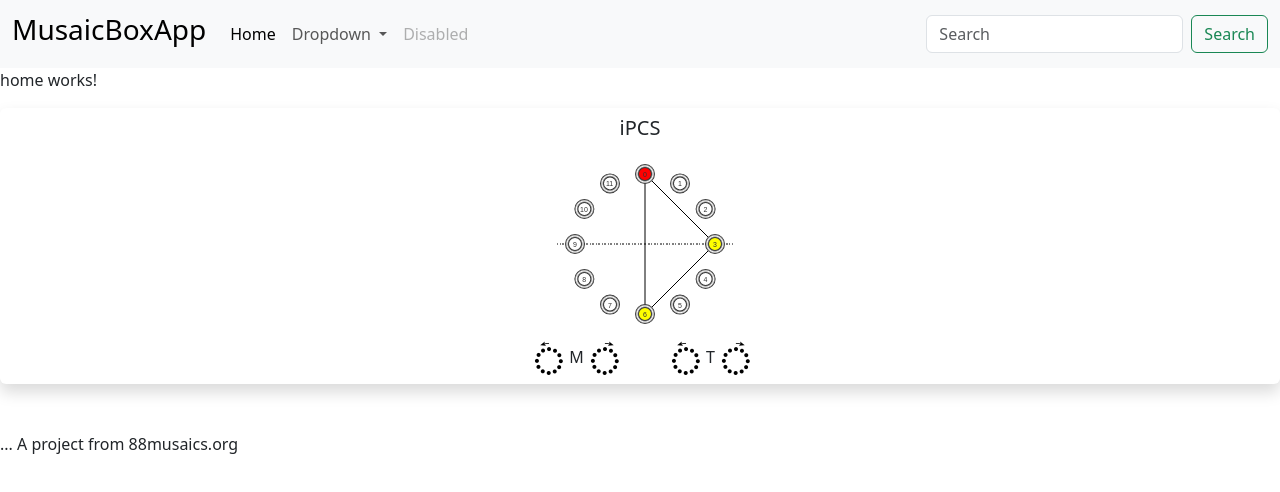
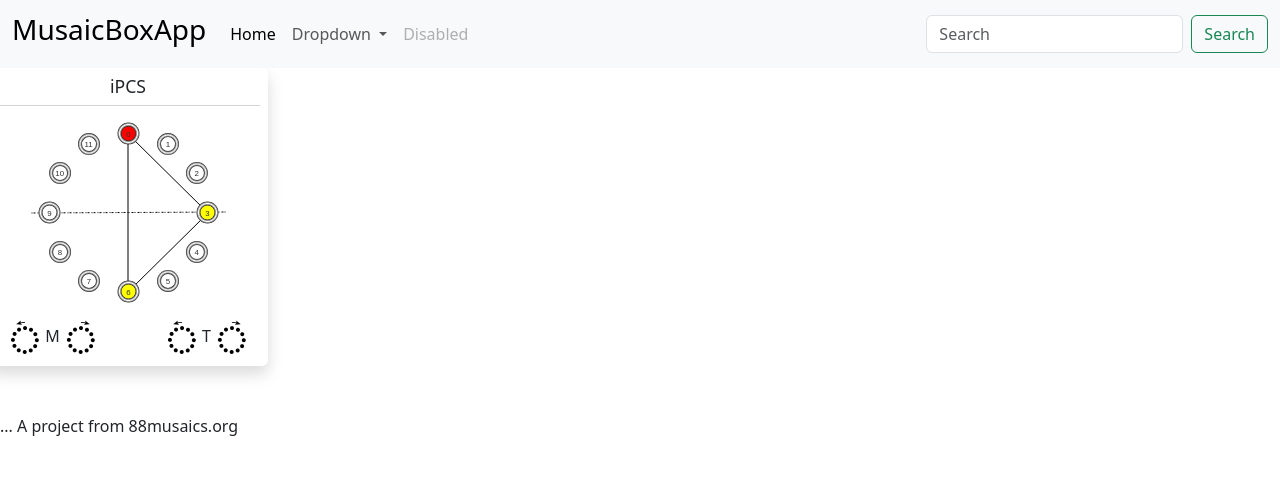
Before and after one commit to ocapuozzo/musaicbox-app, an Angular app: page / in a window 1280 px wide. Shown: the top 492 px of the page. Built offline with nearby package versions, Linux system fonts and the light colour scheme.

Commit message:
uiclock maquette

```diff
--- a/package.json
+++ b/package.json
@@ -1,6 +1,6 @@
 {
   "name": "musaic-box-app",
-  "version": "0.0.0",
+  "version": "0.0.1",
   "scripts": {
     "ng": "ng",
     "start": "ng serve",
--- a/src/app/component/clock/clock.component.css
+++ b/src/app/component/clock/clock.component.css
@@ -1,8 +1,4 @@
 .clock-pcs {
   display: inline-flex;
   text-align: center;
-  width: 250px;
-  height: 250px;
-  min-width: 40px;
-  min-height: 40px;
 }
--- a/src/app/component/uiclock/uiclock.component.css
+++ b/src/app/component/uiclock/uiclock.component.css
@@ -1,13 +1,16 @@
-.is-clock  {
-  background-color: white;
-  width: 220px;
-  height: 220px;
+#containercanvas {
+  width: 100%;
+  text-align:center;
+  margin: auto;
 }
 
- .panel-navigate {
-   display: flex;
-   justify-content: space-between;
- }
+canvas {
+  display: inline;
+}
+.panel-navigate {
+  display: flex;
+  justify-content: space-between;
+}
 
 .actionable {
   cursor: pointer;
@@ -42,52 +45,3 @@
     transform: scale(.95) rotate(-5deg);
   }
 }
-
-h3 {
-  text-align: left;
-}
-
-h5 {
-  font-size: 1.1rem;
-}
-
-.title-detail {
-  border-bottom-style: solid;
-  border-width: 1px;
-  border-bottom-color: lightgray;
-}
-
-.analyse-pcs {
-  text-decoration-color: brown;
-  font-size: 1rem;
-  background-color: blanchedalmond;
-}
-
-.id-pcs {
-  text-decoration-color: brown;
-  background-color: blanchedalmond;
-  font-size: 0.7rem;
-}
-
-/*.clockpcs_ {*/
-/*  width: 80%;*/
-/*}*/
-
-fieldset.representation-border {
-  display: inline;
-  border: 1px groove #ddd !important;
-  padding: 0 1.4em 0.5em 1em !important;
-  margin: 0 1em 1.5em 0 !important;
-  -webkit-box-shadow: 0px 0px 0px 0px #000;
-  box-shadow: 0px 0px 0px 0px #000;
-}
-
-legend.representation-border {
-  font-size: 1em !important;
-  font-weight: bold !important;
-  font-style: italic;
-  text-align: left !important;
-  width: auto;
-  padding: 0 10px;
-  border-bottom: none;
-}
--- a/src/app/component/uiclock/uiclock.component.html
+++ b/src/app/component/uiclock/uiclock.component.html
@@ -1,9 +1,9 @@
 <div class="is-clock" #containercanvas>
-  <div style="margin-left: 25px;">
+  <div #containercanvas id="containercanvas">
     <canvas #canvas></canvas>
   </div>
   <div class="panel-navigate">
-    <span >
+    <span>
       <img
         src="./assets/img/t-.png"
         title="modulate"
@@ -12,7 +12,7 @@
         width="33"
         height="41">
       <span>&nbsp;M&nbsp;</span>
-      <span >
+      <span>
         <img
           src="./assets/img/t+.png"
           title="modulate"
@@ -24,7 +24,7 @@
         </span>
     </span>
 
-    <span >
+    <span>
       <img
         src="./assets/img/t-.png"
         title="transpose"
@@ -33,7 +33,7 @@
         width="33"
         height="41">
       <span>&nbsp;T&nbsp;</span>
-<!--      <span v-on:click="transpose(1, $event)">-->
+      <!--      <span v-on:click="transpose(1, $event)">-->
       <span>
         <img
           src="./assets/img/t+.png"
--- a/src/app/component/uiclock/uiclock.component.ts
+++ b/src/app/component/uiclock/uiclock.component.ts
@@ -25,26 +25,21 @@ export class UiclockComponent {
     // @ts-ignore
     this.context = this.canvas.nativeElement.getContext('2d');
 
-    let len = this.size ? this.size : Math.min(this.context.canvas.clientWidth, this.context.canvas.clientHeight)
-    console.log('clientHeight' + this.containerCanvas.nativeElement.clientHeight)
-    console.log('clientWidth' + this.containerCanvas.nativeElement.clientWidth)
-   len = Math.min(this.containerCanvas.nativeElement.clientWidth, this.containerCanvas.nativeElement.clientHeight)
+    let len = Math.min(this.containerCanvas.nativeElement.clientWidth, this.containerCanvas.nativeElement.clientHeight)
+
+    this.canvas.nativeElement.width = len
+    this.canvas.nativeElement.height = len // square
+
     this.clockDrawing = new ClockDrawing( {
       ipcs: this.ipcs,
       ctx: this.context,
-      width: len * .8,
-      height: len * .8, // square
+      width: len,
+      height: len, // square
       pc_color : "yellow",
       segmentsLineDash : [ [1, 2, 2, 1], [2, 3] ] // median, inter
     })
 
     this.setupEvents();
-    // Resize the canvas to fit its parent's width.
-    // Normally you'd use a more flexible resize system.
-    len = Math.min(this.containerCanvas.nativeElement.clientWidth, this.containerCanvas.nativeElement.clientHeight)
-    this.canvas.nativeElement.width = len * .8
-    this.canvas.nativeElement.height = len * .8
-
     this.drawClock();
   }
 
--- a/src/app/core/GroupAction.ts
+++ b/src/app/core/GroupAction.ts
@@ -186,8 +186,8 @@ export class GroupAction {
       if (!orbitsSortedByStabilizers.has(orbitName)) {
         orbitsSortedByStabilizers.set(orbitName, [orbit])
       } else {
-        // @ts-ignore undefined get element
-        orbitsSortedByStabilizers.get(orbitName).push(orbit)
+        // ! operator avoid to use @ts-ignore undefined get element
+        orbitsSortedByStabilizers.get(orbitName)!.push(orbit)
       }
     }) // end loop orbits
 
@@ -207,40 +207,40 @@ export class GroupAction {
 
     return resultOrbitsSortedByStabilizers
   }
-
-  private _computeOrbitSortedByStabilizers(): ISortedOrbits[] {
-    let orbitsSortedByStabilizers = new Map<string, Orbit[]>() // k=name orbit based on his stabs, v=array of orbits
-    this.orbits.forEach(orbit => {
-      orbit.stabilizers.forEach(stab => {
-        // make an subOrbit based on stabilizer : subOrbits partitioning orbit
-        let subOrbit = new Orbit({stabs: [stab], ipcsSet: stab.fixedPcs})
-
-        let nameStab = stab.getShortName()
-        if (!orbitsSortedByStabilizers.has(nameStab)) {
-          orbitsSortedByStabilizers.set(nameStab, [subOrbit])
-        } else {
-          // @ts-ignore undefined get element
-          orbitsSortedByStabilizers.get(nameStab).push(subOrbit)
-        }
-      }) // end loop all stab of current orbit
-    }) // end loop orbits
-
-    // sort map on keys (lexical order)
-    // make a "view adapter" for v-for
-    let resultOrbitsSortedByStabilizers: ISortedOrbits[] = []
-    Array.from(orbitsSortedByStabilizers.keys()).sort().forEach((name) => {
-      const obj: ISortedOrbits =
-        {
-          groupingCriterion: name,
-          // to avoid duplicate keys in vue
-          hashcode: Utils.stringHashCode(name) + Date.now(),
-          orbits: orbitsSortedByStabilizers.get(name) ?? [] //  always set
-        }
-      resultOrbitsSortedByStabilizers.push(obj)
-    })
-
-    return resultOrbitsSortedByStabilizers
-  }
+  //
+  // private _computeOrbitSortedByStabilizers(): ISortedOrbits[] {
+  //   let orbitsSortedByStabilizers = new Map<string, Orbit[]>() // k=name orbit based on his stabs, v=array of orbits
+  //   this.orbits.forEach(orbit => {
+  //     orbit.stabilizers.forEach(stab => {
+  //       // make an subOrbit based on stabilizer : subOrbits partitioning orbit
+  //       let subOrbit = new Orbit({stabs: [stab], ipcsSet: stab.fixedPcs})
+  //
+  //       let nameStab = stab.getShortName()
+  //       if (!orbitsSortedByStabilizers.has(nameStab)) {
+  //         orbitsSortedByStabilizers.set(nameStab, [subOrbit])
+  //       } else {
+  //         // @ts-ignore undefined get element
+  //         orbitsSortedByStabilizers.get(nameStab).push(subOrbit)
+  //       }
+  //     }) // end loop all stab of current orbit
+  //   }) // end loop orbits
+  //
+  //   // sort map on keys (lexical order)
+  //   // make a "view adapter" for v-for
+  //   let resultOrbitsSortedByStabilizers: ISortedOrbits[] = []
+  //   Array.from(orbitsSortedByStabilizers.keys()).sort().forEach((name) => {
+  //     const obj: ISortedOrbits =
+  //       {
+  //         groupingCriterion: name,
+  //         // to avoid duplicate keys in vue
+  //         hashcode: Utils.stringHashCode(name) + Date.now(),
+  //         orbits: orbitsSortedByStabilizers.get(name) ?? [] //  always set
+  //       }
+  //     resultOrbitsSortedByStabilizers.push(obj)
+  //   })
+  //
+  //   return resultOrbitsSortedByStabilizers
+  // }
 
   /**
    * @return {ISortedOrbits[]} array of ISortedOrbits
@@ -353,11 +353,9 @@ export class GroupAction {
     }
 
     if (GroupAction._predefinedGroupsActions.get(n) &&
-      // @ts-ignore
-      GroupAction._predefinedGroupsActions.get(n)[index]
+      GroupAction._predefinedGroupsActions.get(n)![index]
     ) {
-      // @ts-ignore
-      return GroupAction._predefinedGroupsActions.get(n)[index]
+      return GroupAction._predefinedGroupsActions.get(n)![index]
     }
     throw new Error('No predefined group action for n=' + n + 'and index=' + index + ' !')
   }
--- a/src/app/page/home/home.component.css
+++ b/src/app/page/home/home.component.css
@@ -0,0 +1,53 @@
+h3 {
+  text-align: left;
+}
+
+h5 {
+  font-size: 1.1rem;
+}
+
+.title-detail {
+  border-bottom-style: solid;
+  border-width: 1px;
+  border-bottom-color: lightgray;
+}
+
+.analyse-pcs {
+  text-decoration-color: brown;
+  font-size: 1rem;
+  background-color: blanchedalmond;
+}
+
+.id-pcs {
+  text-decoration-color: brown;
+  background-color: blanchedalmond;
+  font-size: 0.7rem;
+}
+
+.clockpcs_ {
+  width: 80%;
+}
+
+fieldset.representation-border {
+  display: inline;
+  border: 1px groove #ddd !important;
+  padding: 0 1.4em 0.5em 1em !important;
+  margin: 0 1em 1.5em 0 !important;
+  -webkit-box-shadow: 0px 0px 0px 0px #000;
+  box-shadow: 0px 0px 0px 0px #000;
+}
+
+legend.representation-border {
+  font-size: 1em !important;
+  font-weight: bold !important;
+  font-style: italic;
+  text-align: left !important;
+  width: auto;
+  padding: 0 10px;
+  border-bottom: none;
+}
+
+.is-clock {
+  width: 200px;
+  height: 200px;
+}
--- a/src/app/page/home/home.component.html
+++ b/src/app/page/home/home.component.html
@@ -1,11 +1,11 @@
-<p>home works!</p>
-<div
-  class="p-2 ml-2 shadow mb-5 bg-white rounded col"
+<div class_="container bg-white">
+  <div class="row mr-1">
 
->
+    <div class="p-2 ml-2 shadow mb-5 bg-white rounded col"
+         style="max-width:280px; min-width:280px;" >
       <h5 class="text-center title-detail pb-2">iPCS</h5>
-  <div class="container"  style="max-width:240px;min-width:240px;">
-    <div class="row is-clock ">
+      <div class="container">
+        <div class="row">
           <div class="col-sm text-left">
             <app-uiclock class="is-clock"></app-uiclock>
             <!--        <ISClock color="white" class="is-clock ml-3"></ISClock>-->
@@ -15,3 +15,5 @@
         </div>
       </div>
     </div>
+  </div>
+</div>
```
Lines whose indentation alone changed are shown as unchanged.
